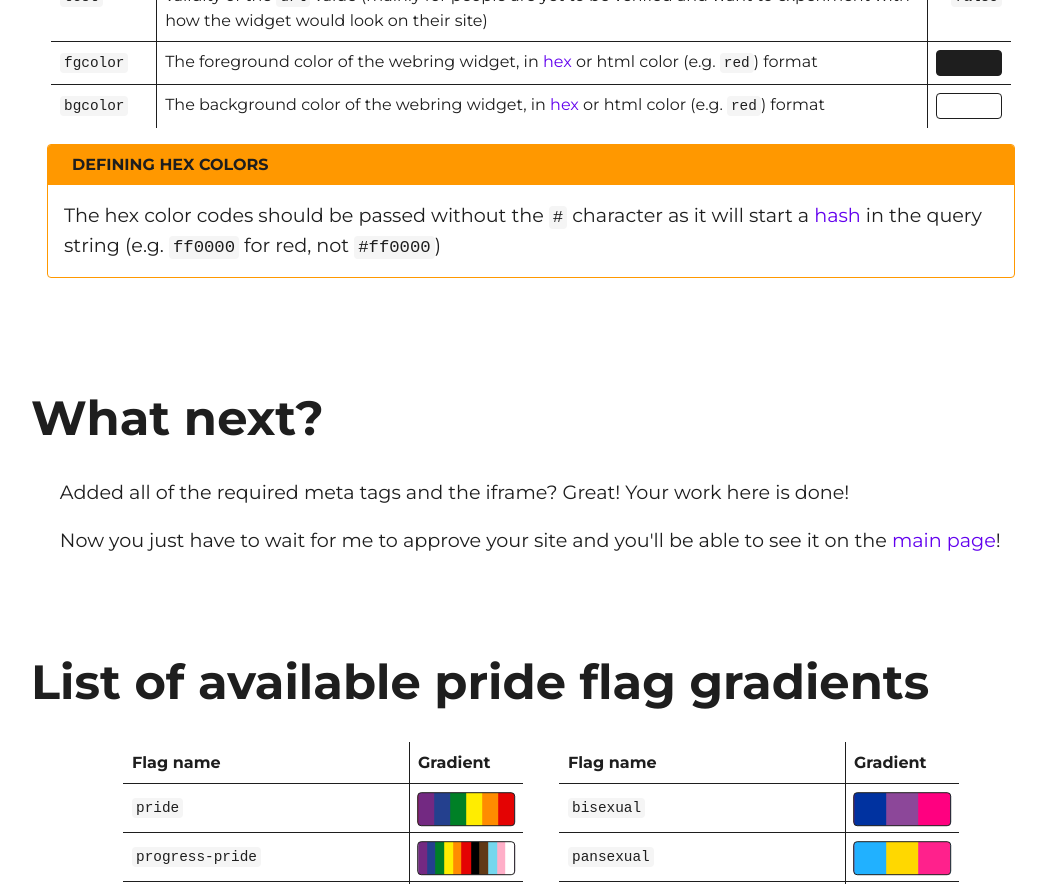
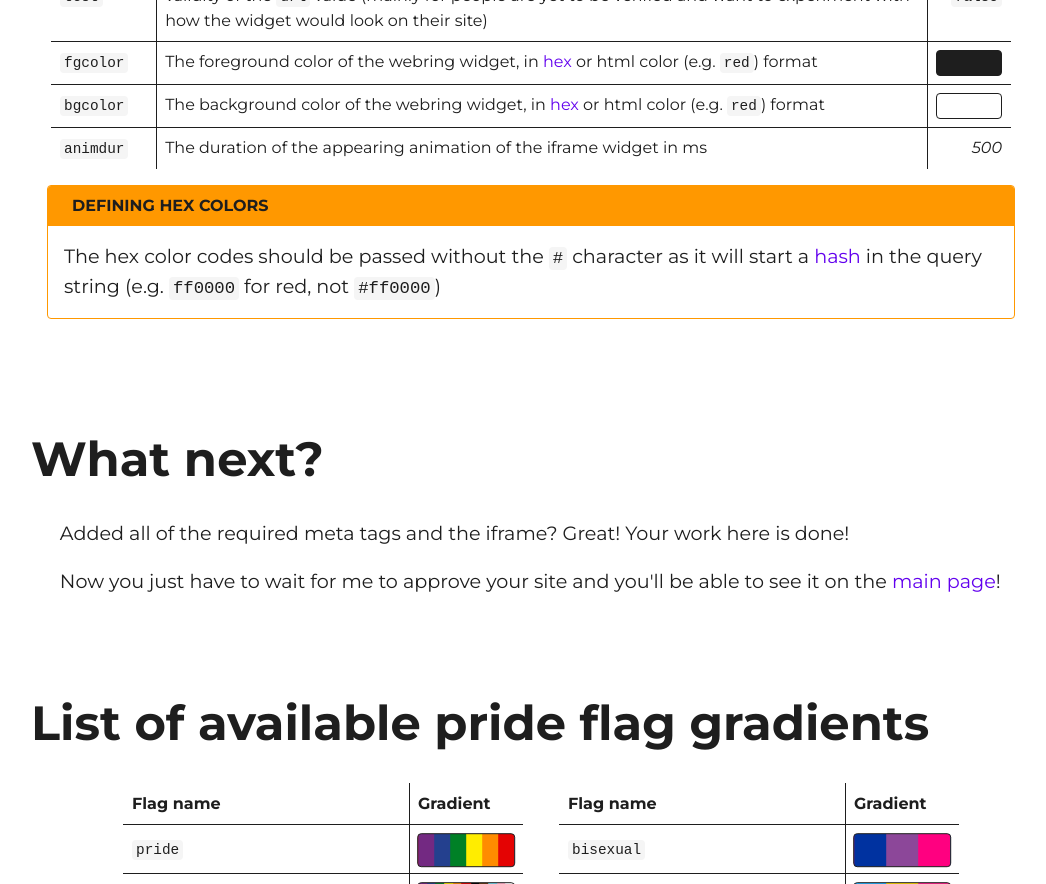
Before and after one commit to Pre1ude0/ringamajig, a SvelteKit app: page /docs in a window 1280 px wide. Shown: the part 3140-4024 px from the top of the page, without its empty margins (109-1155 px from the left). Built offline with nearby package versions, Linux system fonts and the light colour scheme; a web font is replaced by a local one.

Commit message:
add docs for new update

```diff
--- a/src/routes/(main)/docs/+page.svelte
+++ b/src/routes/(main)/docs/+page.svelte
@@ -311,6 +311,14 @@
                         ><span class="color" style="--color: var(--bg)"
                         ></span></td
                     >
+                </tr>
+                <tr class="optional">
+                    <td><code>animdur</code></td>
+                    <td>
+                        The duration of the appearing animation of the iframe
+                        widget in ms
+                    </td>
+                    <td><i>500</i></td>
                 </tr>
             </tbody>
         </table>
--- a/src/routes/(widget)/ring/+page.svelte
+++ b/src/routes/(widget)/ring/+page.svelte
@@ -166,6 +166,13 @@
     :global(body) {
         height: 100% !important;
         width: 100% !important;
+        margin: 0 !important;
+        padding: 0 !important;
+
+        display: flex;
+        align-items: center;
+        justify-content: center;
+        transition: none;
     }
 
     div {
```
Also changed, not shown: src/routes/(main)/versionLog.svelte (+9 -2 lines), static/updateLog.md (+6 -0 lines).
